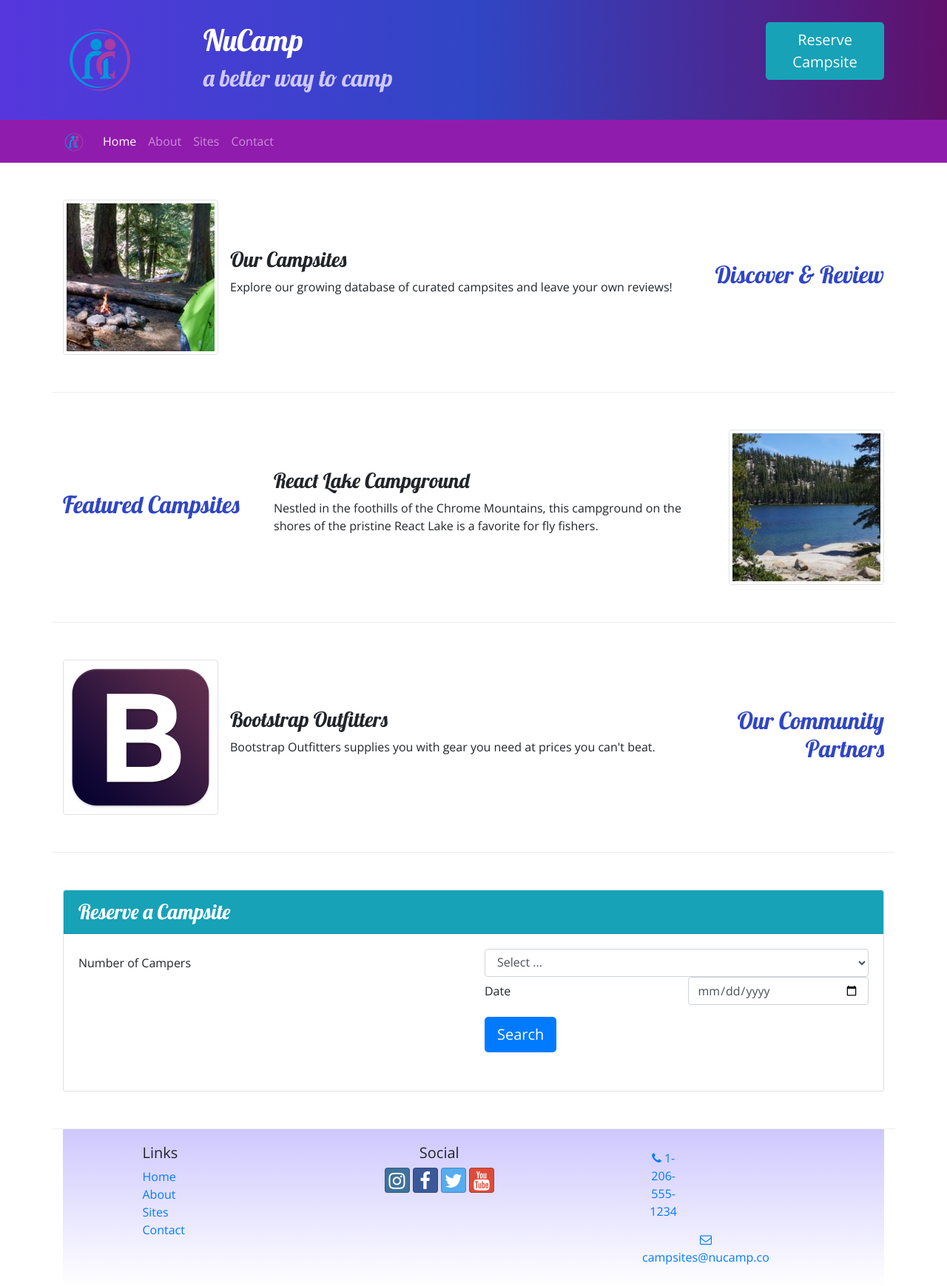
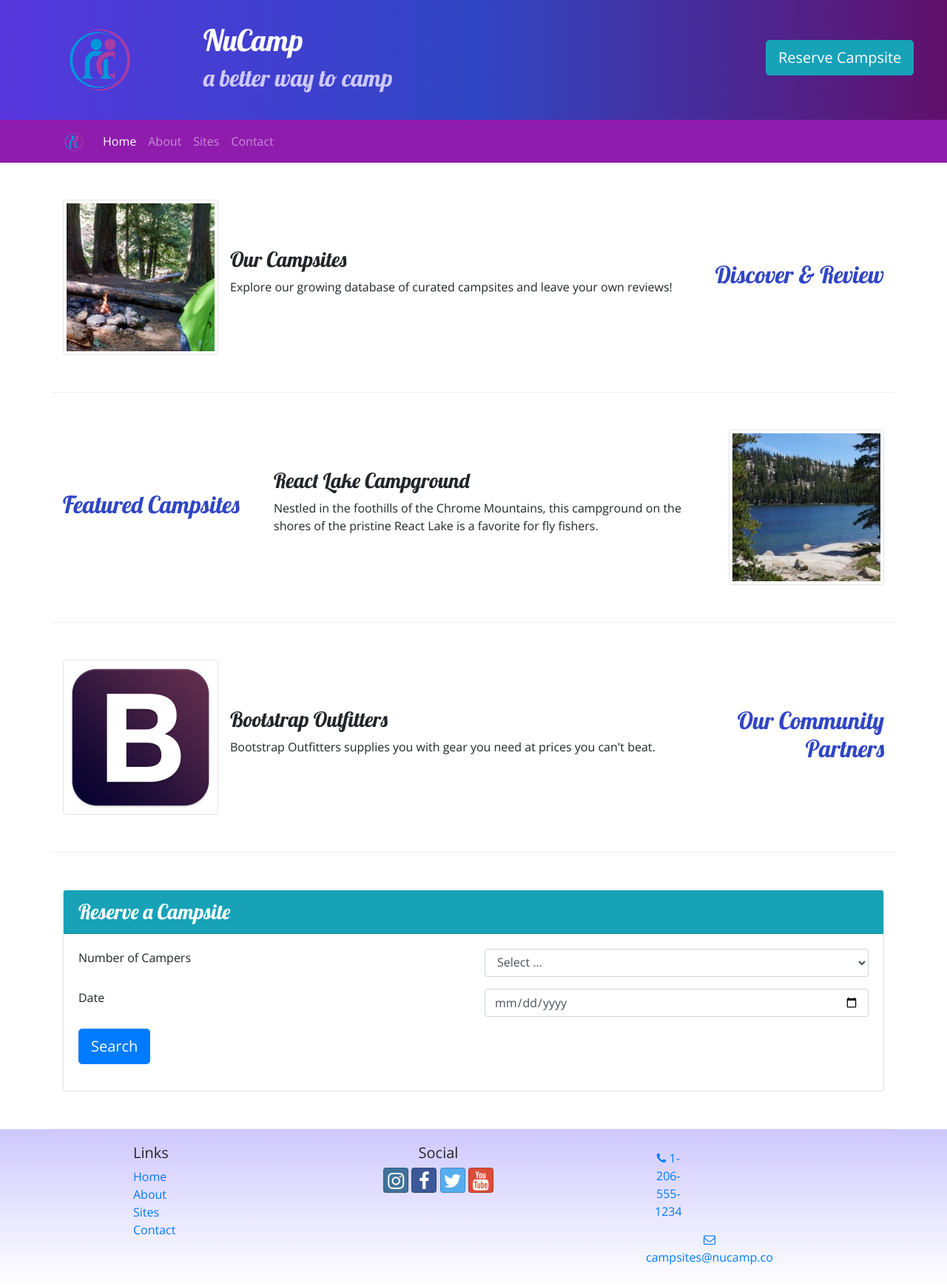
Before and after one commit to DianeGaliano/Bootstrap_Nucamp, a website: page index.html in a window 1280 px wide. Shown: the whole page at 74% size. Drawn offline with nearby package versions, Linux system fonts and the light colour scheme.

Commit message:
fixed formating issues

```diff
--- a/index.html
+++ b/index.html
@@ -30,8 +30,8 @@
                     <h1>NuCamp</h1>
                     <h2>a better way to camp</h2>
                 </div>
-                <div class="col col-md-4 col-xl-2">
-                    <a class="btn btn-info btn-lg" href="#" role="button">Reserve Campsite</a>
+                <div class="col col-md-4 col-xl-2 mt-4">
+                    <a class="btn btn-info btn-lg text-nowrap" href="#" role="button">Reserve Campsite</a>
                 </div>
             </div>
 
@@ -105,16 +105,15 @@
             </div>
         </div>
         <div class="row row-content">
-            <div class="col">
-                <div class="sm-6 mx-auto">
+            <div class="col sm-6 mx-auto">
                 <div class="card">
                     <h3 class="card-header bg-info text-white">Reserve a Campsite</h3>
                     <div class="card-body">
                         <form id="reserveForm">
                             <div class="row form-group">
-                                    <label for="campers" class="col col-form-label">Number of Campers</label>
-                                    <div class="col col-sm-6">
-                                        <select name="name" class="form-control" id="numCampers">
+                                <label for="campers" class="col-sm-6 col-form-lable">Number of Campers</label>
+                                <div class="col">
+                                    <select name="numCampers" class="form-control" id="numCampers">
                                         <option selected="">Select ...</option>
                                         <option value="1">1</option>
                                         <option value="2">2</option>
@@ -123,8 +122,10 @@
                                         <option value="5">5</option>
                                         <option value="6">6</option>
                                     </select>
+                                </div>
+                            </div>
                             <div class="row form-group">
-                                            <label for="date" class="col col-form-label">Date</label>
+                                <label for="date" class="col-sm-6 col-form-lable ">Date</label>
                                 <div class="col">
                                     <input type="date" class="form-control" id="date" name="Date">
                                 </div>
@@ -134,18 +135,10 @@
                                     <button type="submit" class="btn btn-primary btn-lg">Search</button>
                                 </div>
                             </div>
+                        </form>
                     </div>
-                            </form>
-
                 </div>
-
-
             </div>
-
-                </div>
-
-            </div>
-
         </div>
     </div>
 
```
Lines whose indentation alone changed are shown as unchanged.
